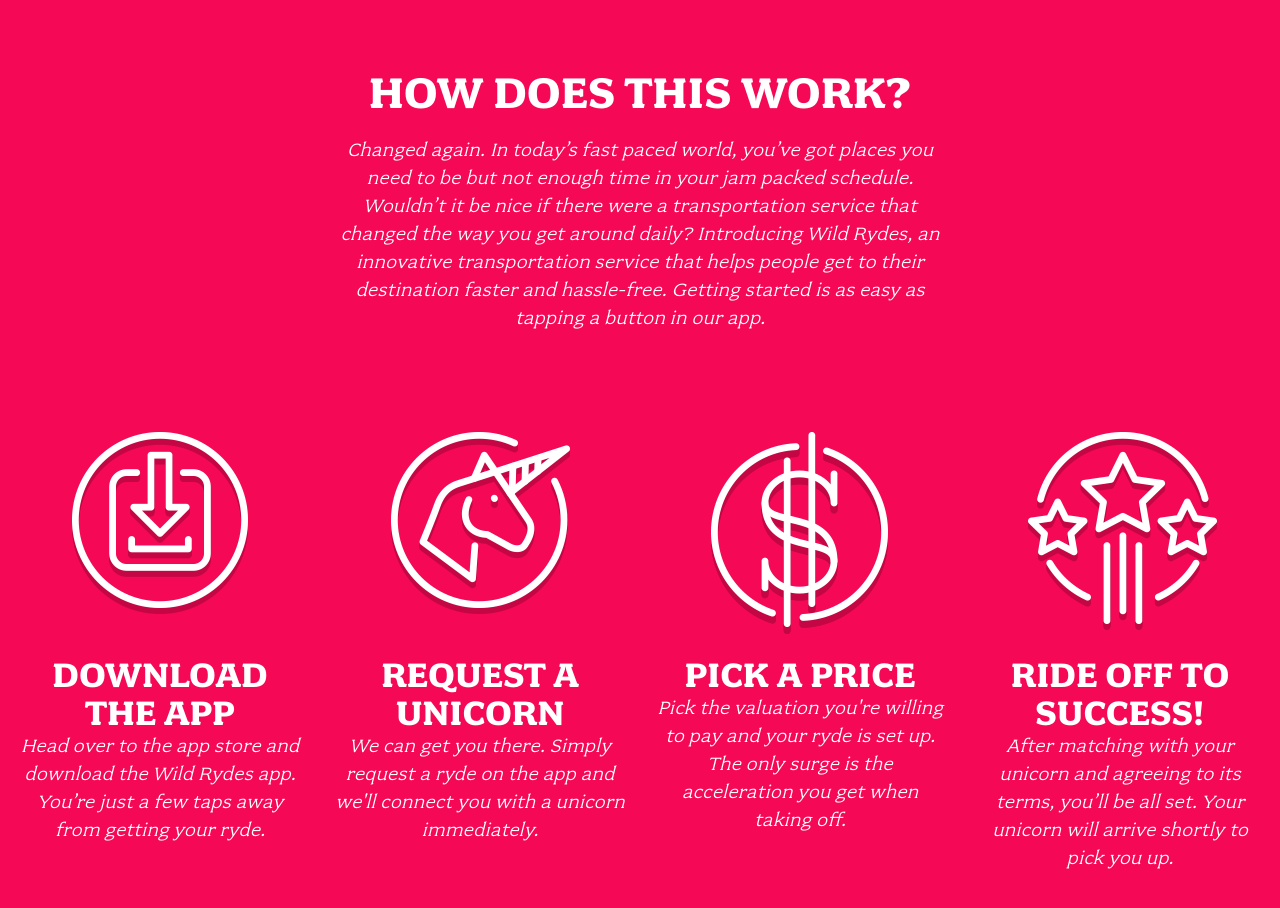
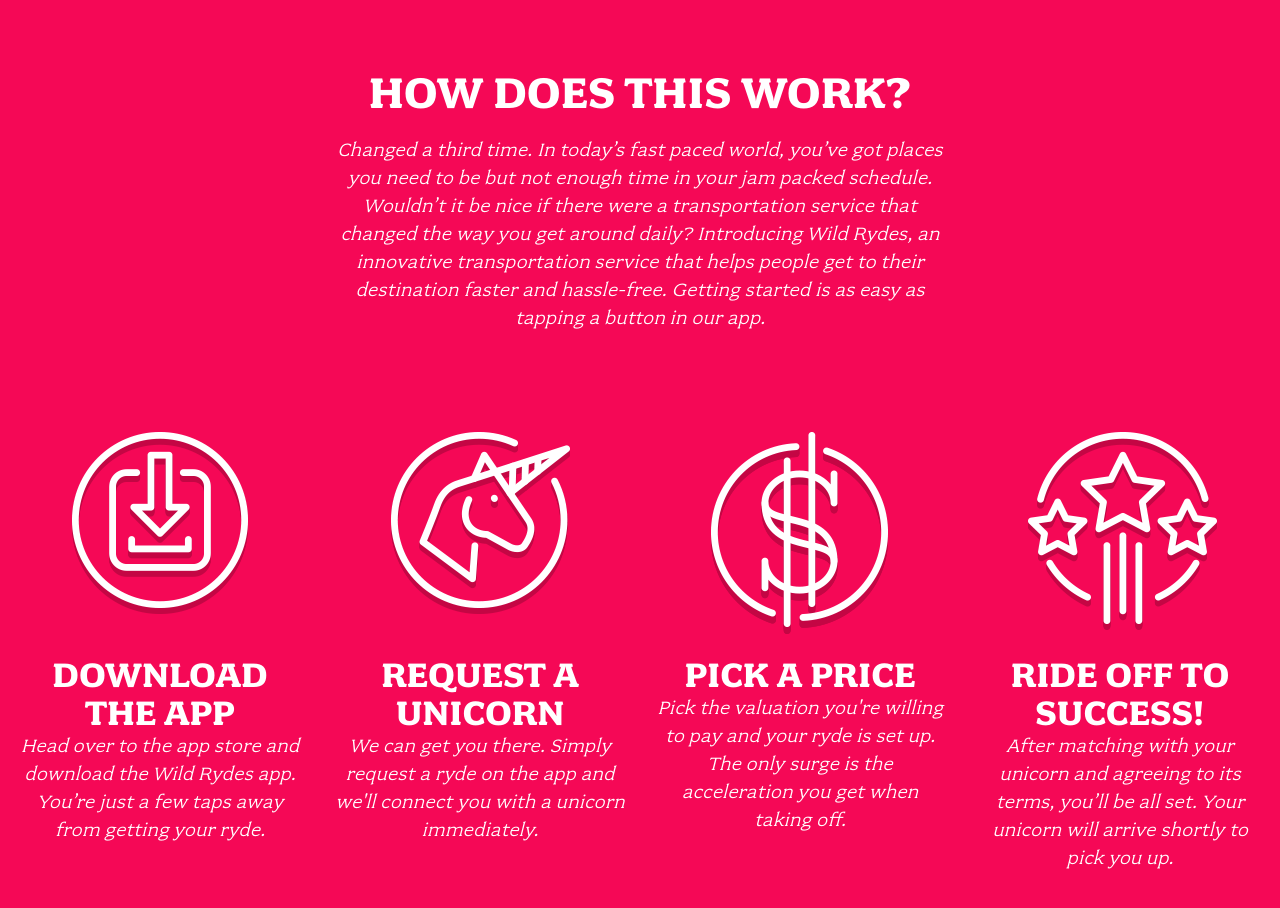
Before and after one commit to eamonperry/AWS_WildRydes, a plain HTML site: page index.html in a window 1280 px wide. Shown: the part 960-1868 px from the top of the page. Drawn offline with Linux system fonts and the light colour scheme.

Commit message:
Making changes in CentOS 7.

```diff
--- a/index.html
+++ b/index.html
@@ -32,7 +32,7 @@
     <div class="row column large-9 xlarge-6 xxlarge-4">
       <h2 class="section-title">How Does This Work?</h2>
       <p class="content">
-        Changed again. In today’s fast paced world, you’ve got places you need to be but not enough time in your jam packed schedule. Wouldn’t it be nice if there were a transportation service that changed the way you get around daily? Introducing Wild Rydes, an innovative transportation service that helps people get to their destination faster and hassle-free. Getting started is as easy as tapping a button in our app.
+        Changed a third time. In today’s fast paced world, you’ve got places you need to be but not enough time in your jam packed schedule. Wouldn’t it be nice if there were a transportation service that changed the way you get around daily? Introducing Wild Rydes, an innovative transportation service that helps people get to their destination faster and hassle-free. Getting started is as easy as tapping a button in our app.
       </p>
     </div>
 
```
